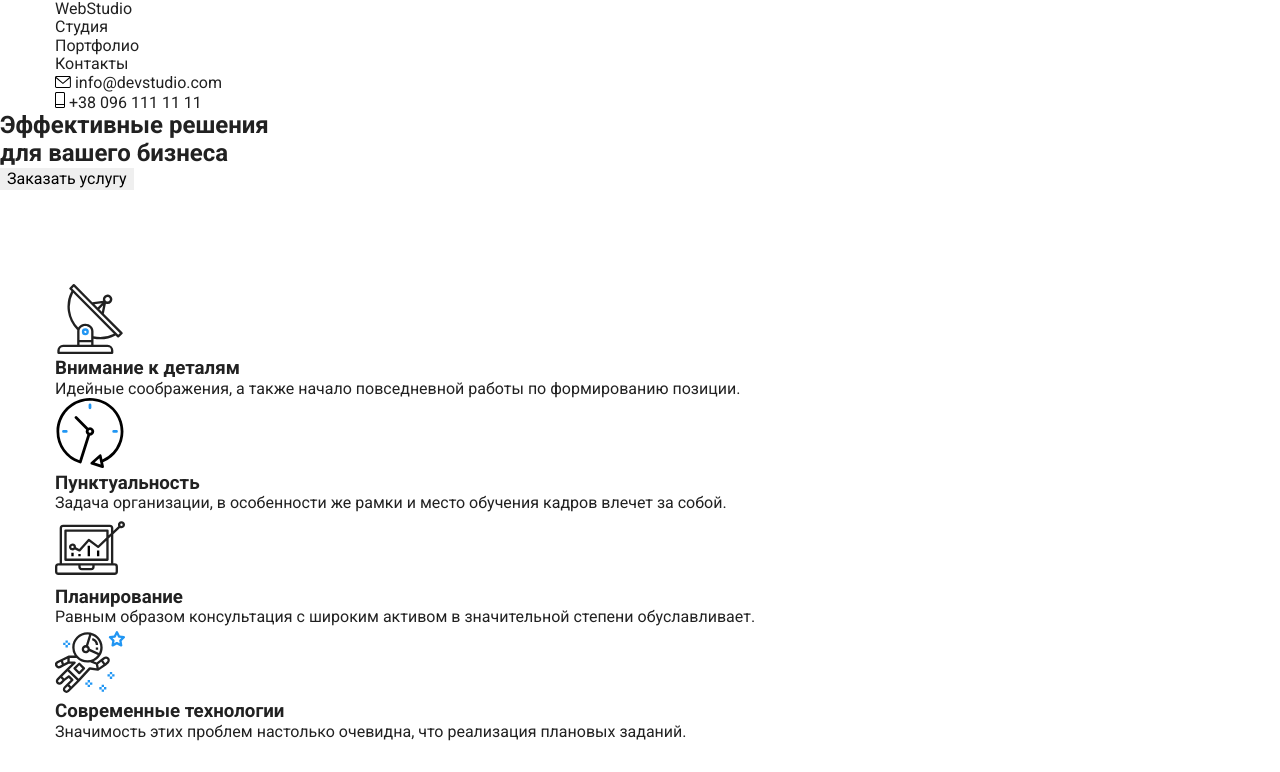
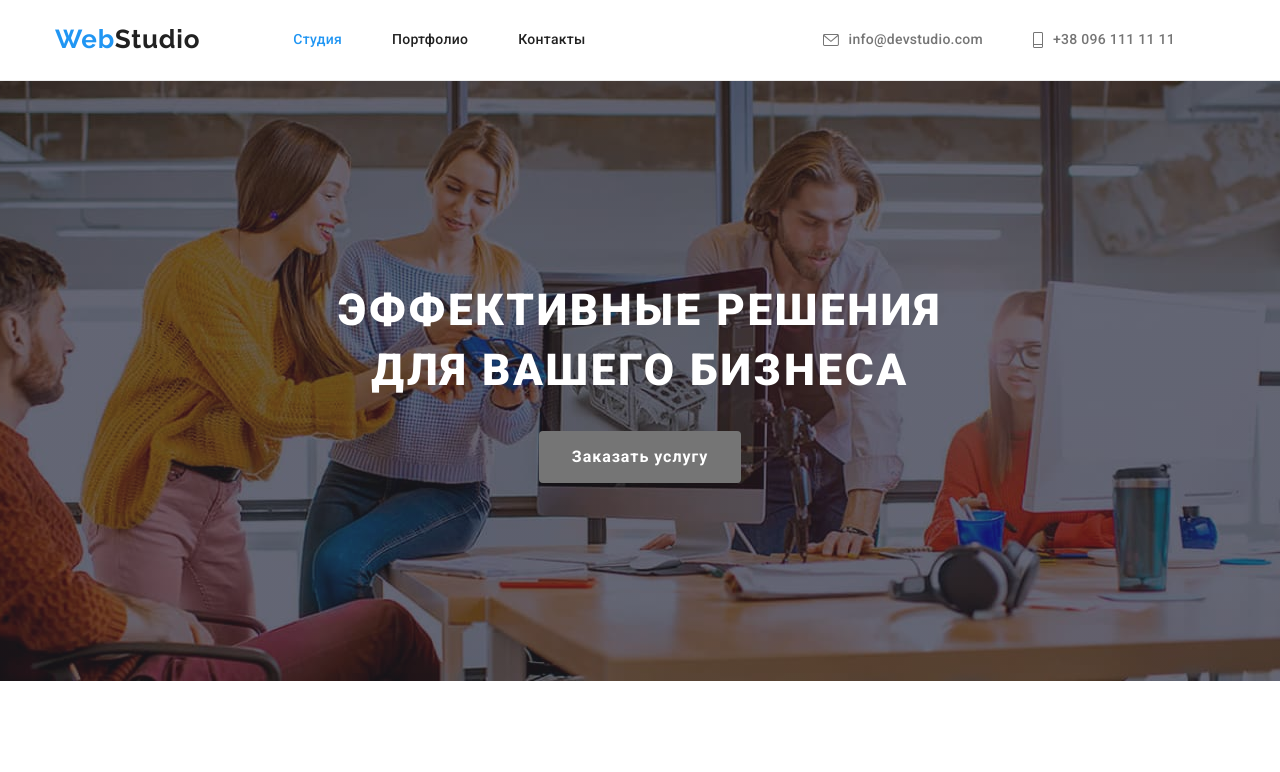
Before and after one commit to Maksim6767/goit-markup-hw-07, a plain HTML site: page index.html in a window 1280 px wide. Shown: the top 772 px of the page. Drawn offline with nearby package versions, Linux system fonts and the light colour scheme.

Commit message:
Make header and hero

```diff
--- a/index.html
+++ b/index.html
@@ -51,9 +51,11 @@
 
 <main>
     <!-- Герой -->
-    <section class="hero overlay">
+    <section class="hero section">
+    <div class="container">
         <h1 class="hero-title" >Эффективные решения <br />для вашего бизнеса</h1>
-        <button data-modal-open type="button" class="button">Заказать услугу</button>
+        <button data-modal-open type="button" class="button-hero">Заказать услугу</button>
+    </div>
     </section >
 
     <!-- <h2>Наши преимущества</h2> -->
--- a/sass/components/_header.scss
+++ b/sass/components/_header.scss
@@ -1,128 +1,8 @@
-// .main {
-//     display: flex;
-//     height: 80px;
-//     align-items: center;
-//     border-bottom: 1px solid #ececec;
-// }
-
-// /* Logo */
-// .logo,
-// .logo-studio {
-//     color: var(--button-bg-color);
-//     font-family: Raleway;
-//     font-weight: 700;
-//     font-size: 26px;
-//     line-height: 1.19;
-// }
-
-// .logo-studio {
-//     color: var(--title-text-color);
-// }
-
-// /* Site nav */
-// .site-nav {
-//     margin-left: 93px;
-//     display: flex;
-//     color: var(--title-text-color);
-//     font-weight: 500;
-//     font-size: 14px;
-//     line-height: 1.14;
-//     letter-spacing: 0.02em;
-// }
-
-// .link {
-//     color: var(--title-text-color);
-//     transition: color 250ms cubic-bezier(0.4, 0, 0.2, 1);
-// }
-
-// .menu-link {
-//     position: relative;
-
-// }
-
-// .menu-link::after {
-//     position: absolute;
-//     bottom: 0;
-//     left: 0;
-
-//     content: '';
-//     display: block;
-//     width: 100%;
-//     height: 4px;
-//     background-color: var(--button-bg-color);
-//     border-radius: 2px;
-//     opacity: 0;
-//     transition: opacity 250ms cubic-bezier(0.4, 0, 0.2, 1);
-// }
-
-// .menu-link:hover::after {
-//     opacity: 1;
-// }
-
-// .site-nav .link.current {
-//     color: var(--button-bg-color);
-// }
-
-// .link:hover,
-// .link:focus {
-//     color: var(--button-bg-color);
-// }
-
-// .site-nav .link {
-//     display: block;
-//     padding-top: 32px;
-//     padding-bottom: 32px;
-// }
-
-// .site-nav .item+.item {
-//     margin-left: 50px;
-// }
-
-// /* Site auth */
-// .auth {
-//     display: flex;
-//     margin-left: auto;
-//     font-weight: 500;
-//     font-size: 14px;
-//     line-height: 1.14;
-//     letter-spacing: 0.02em;
-// }
-
-// .auth .link:hover,
-// .auth .link:focus {
-//     color: var(--button-bg-color);
-// }
-
-// .auth .link {
-//     display: block;
-//     margin-left: auto;
-//     padding-top: 32px;
-//     padding-bottom: 32px;
-//     color: var(--primery-text-color);
-// }
-
-// .auth .contact-link+.contact-link {
-//     margin: 50px;
-// }
-
-// /* Icons Header */
-// .contact-icon {
-//     margin-right: 10px;
-//     fill: currentColor;
-// }
-
-// .contact-link {
-//     align-self: center;
-// }
-
-// .contact-link:hover .contact-icon {
-//     fill: var(--button-bg-color);
-// }
-
 
 .header {
     border-bottom: 1px solid $header-border-color;
 }
+
 .header .container {
     display: flex;
 }
@@ -199,7 +79,13 @@
         height: 4px;
         border-radius: 2px;
         background-color: $button-bg-color;
+        opacity: 0;
     }
+        &:hover::after,
+        &:focus::after,
+        &:active::after {
+            opacity: 1;
+        }
 }
 
 .header-portfolio-contacts {
@@ -230,14 +116,15 @@
     margin-left: auto;
 }
  .contacts-link {
-
      transition-property: color;
      transition-duration: 250ms;
      transition-timing-function: cubic-bezier(0.4, 0, 0.2, 1);
+
      font-weight: 500;
      font-size: 14px;
      line-height: 1.14;
      letter-spacing: 0.02em;
+
      color: $primery-text-color;
      padding-top: 32px;
      padding-bottom: 32px;
--- a/sass/components/_hero-section.scss
+++ b/sass/components/_hero-section.scss
@@ -48,18 +48,42 @@
 //    background-color:var(--secondary-bg-color);
 // }
 
+.main-section-service {
+   background: #2F303A;
+   text-align: center;
+   padding-top: 200px;
+   padding-bottom: 200px;
+   max-width: 1600px;
+   margin-left: auto;
+   margin-right: auto;
+   background-image: linear-gradient(rgba(47, 48, 58, 0.4), rgba(47, 48, 58, 0.4)),
+      url(../images/Img-fon.jpg);
+   background-repeat: no-repeat;
+   background-position: center;
+   background-size: cover;
+}
+
+
 .hero {
    margin-bottom: 0;
    padding-top: 200px;
    padding-bottom: 200px;
    text-align: center;
-   background-color: var(--secondary-bg-color);
+   background-color: $secondary-bg-color;
+   max-width: 1600px;
+   height: 600px;
+   margin-left: auto;
+   margin-right: auto;
+   background: linear-gradient(rgba(47, 48, 58, 0.4), rgba(47, 48, 58, 0.4)),
+         url("../images/hero.jpg") center/cover;
+   background-size: cover;
+   background-position: center;
 }
 
-.hero__title {
+.hero-title {
    margin-top: 0;
    margin-bottom: 30px;
-   color: var(--accent-text-color);
+   color: $accent-text-color;
    font-weight: 900;
    font-size: 44px;
    line-height: 1.36;
@@ -67,25 +91,12 @@
    text-transform: uppercase;
 }
 
-/* Фон на весь блок Герой */
-.overlay {
-   max-width: 1600px;
-   height: 600px;
-   margin-left: auto;
-   margin-right: auto;
-   background: linear-gradient(rgba(47, 48, 58, 0.4), rgba(47, 48, 58, 0.4)),
-      url("../images/hero.jpg") center/cover;
-   background-size: cover;
-   background-position: center;
-}
-
-/* Button */
-.button {
+.button-hero {
    border-radius: 4px;
    padding: 10px 32px;
    min-width: 200px;
-   color: var(--accent-text-color);
-   background-color: var(--button-bg-color);
+   color: $accent-text-color;
+   background-color: $primery-text-color;
    font-family: Roboto;
    font-weight: 700;
    font-size: 16px;
@@ -94,8 +105,11 @@
    letter-spacing: 0.06em;
    cursor: pointer;
    transition: background-color 250ms cubic-bezier(0.4, 0, 0.2, 1);
+
+   &:hover,
+   &:focus,
+   &:active {
+         background-color: $button-bg-color;
+         color: #000;
+      }
 }
-
-.button:hover {
-   background-color: var(--secondary-bg-color);
-}
--- a/sass/main.scss
+++ b/sass/main.scss
@@ -1,14 +1,14 @@
-@import "./utils/variables";
+@import "./utils/vars";
 @import "./utils/common";
 
 @import "./components/header";
 @import "./components/hero-section";
-@import "./components/benefit-section";
-@import "./components/work-section";
-@import "./components/team-section";
-@import "./components/clients-section";
-@import "./components/footer";
+// @import "./components/benefit-section";
+// @import "./components/work-section";
+// @import "./components/team-section";
+// @import "./components/clients-section";
+// @import "./components/footer";
 
-@import "./components/modal";
-@import "./components/portfolio-buttons";
-@import "./components/portfolio-buttons";
+// @import "./components/modal";
+// @import "./components/portfolio-buttons";
+// @import "./components/portfolio-buttons";
```
Also changed, not shown: css/main.css (added), css/main.min.css, sass/utils/_vars.scss (line endings or trailing spaces), 2 other files.
